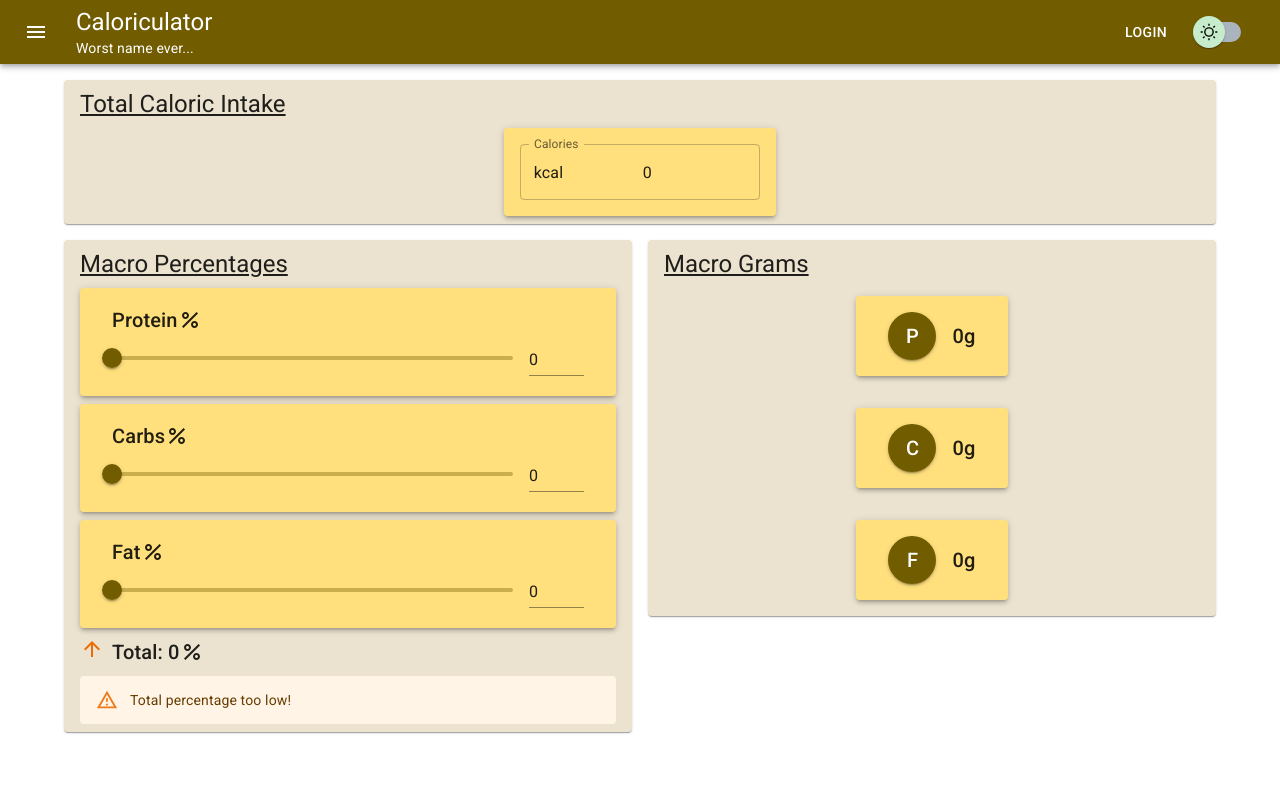
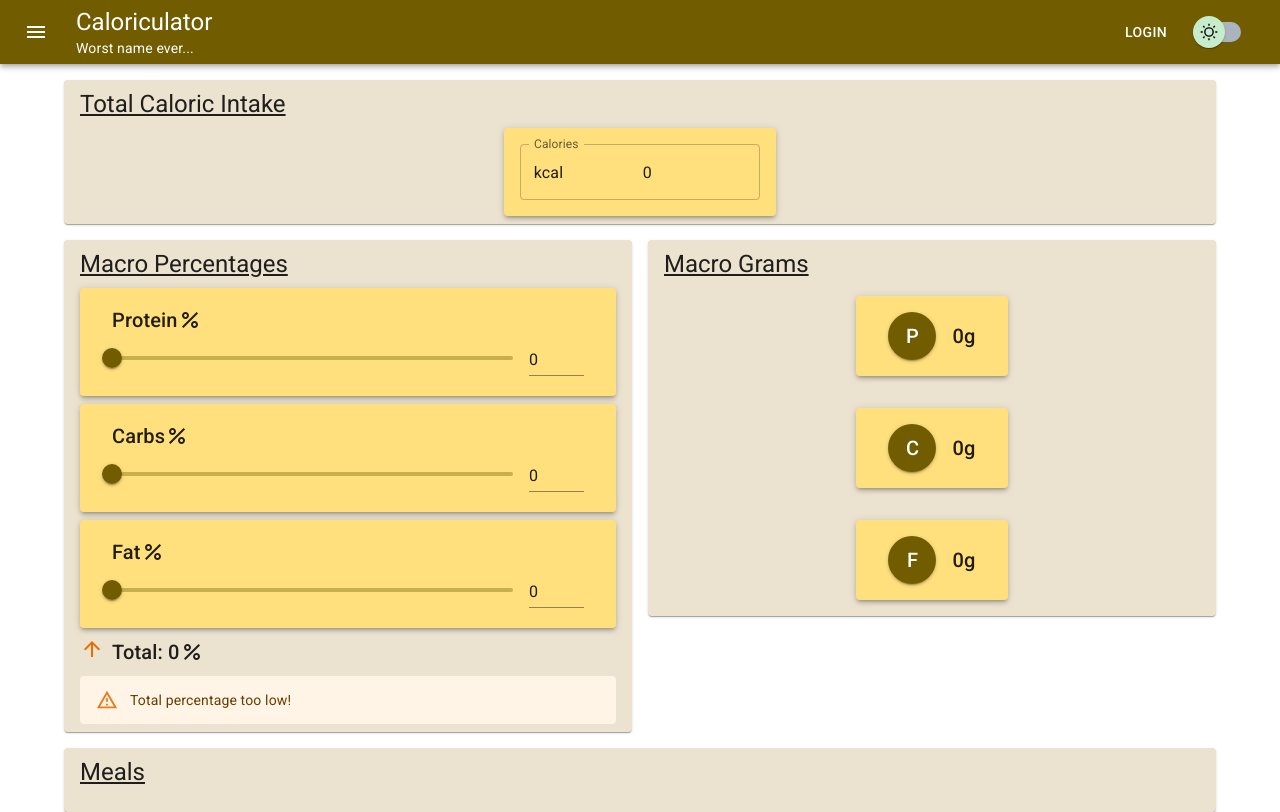
Before and after one commit to andrewdieppa/caloriculator, a React (Create React App) app: page / in a window 1280 px wide. Built offline with nearby package versions, Linux system fonts and the light colour scheme.

Commit message:
add beginning of Meals component file

```diff
--- a/src/components/App/App.js
+++ b/src/components/App/App.js
@@ -2,6 +2,7 @@ import NavAppBar from '../NavAppBar/NavAppBar';
 import MacroPercentages from '../MacroPercentages/MacroPercentages';
 import MacroGrams from '../MacroGrams/MacroGrams';
 import TotalCalories from '../TotalCalories/TotalCalories';
+import Meals from '../Meals/Meals';
 import { Container, Grid } from '@mui/material';
 import { ThemeProvider } from '@mui/material/styles';
 import CssBaseLine from '@mui/material/CssBaseline';
@@ -28,6 +29,9 @@ function App() {
           <Grid item xs={6}>
             <MacroGrams />
           </Grid>
+          <Grid item xs={12}>
+            <Meals />
+          </Grid>
         </Grid>
       </Container>
     </ThemeProvider>
--- /dev/null
+++ b/src/components/Meals/Meals.js
@@ -0,0 +1,17 @@
+import { Stack, Paper, Box, Typography } from '@mui/material';
+import SectionTitle from '../Reusable/SectionTitle/SectionTitle';
+
+const Meals = () => {
+  return (
+    <Paper sx={{ bgcolor: 'background.paperVariant', px: 2, py: 1 }}>
+      <Stack spacing={2}>
+        <SectionTitle variant="h5" component="h4" sx={{ mb: 1 }}>
+          Meals
+        </SectionTitle>
+        <Paper></Paper>
+      </Stack>
+    </Paper>
+  );
+};
+
+export default Meals;
```
